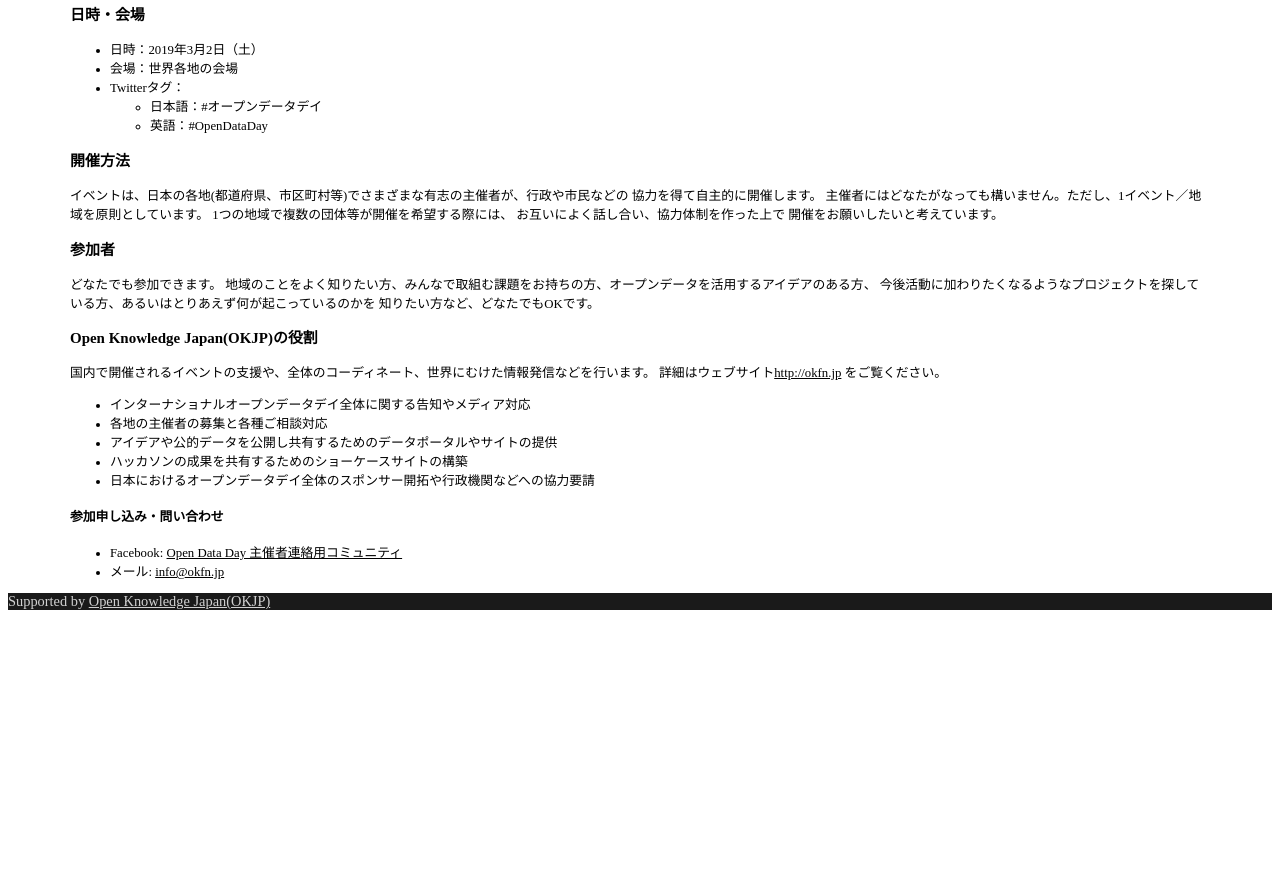
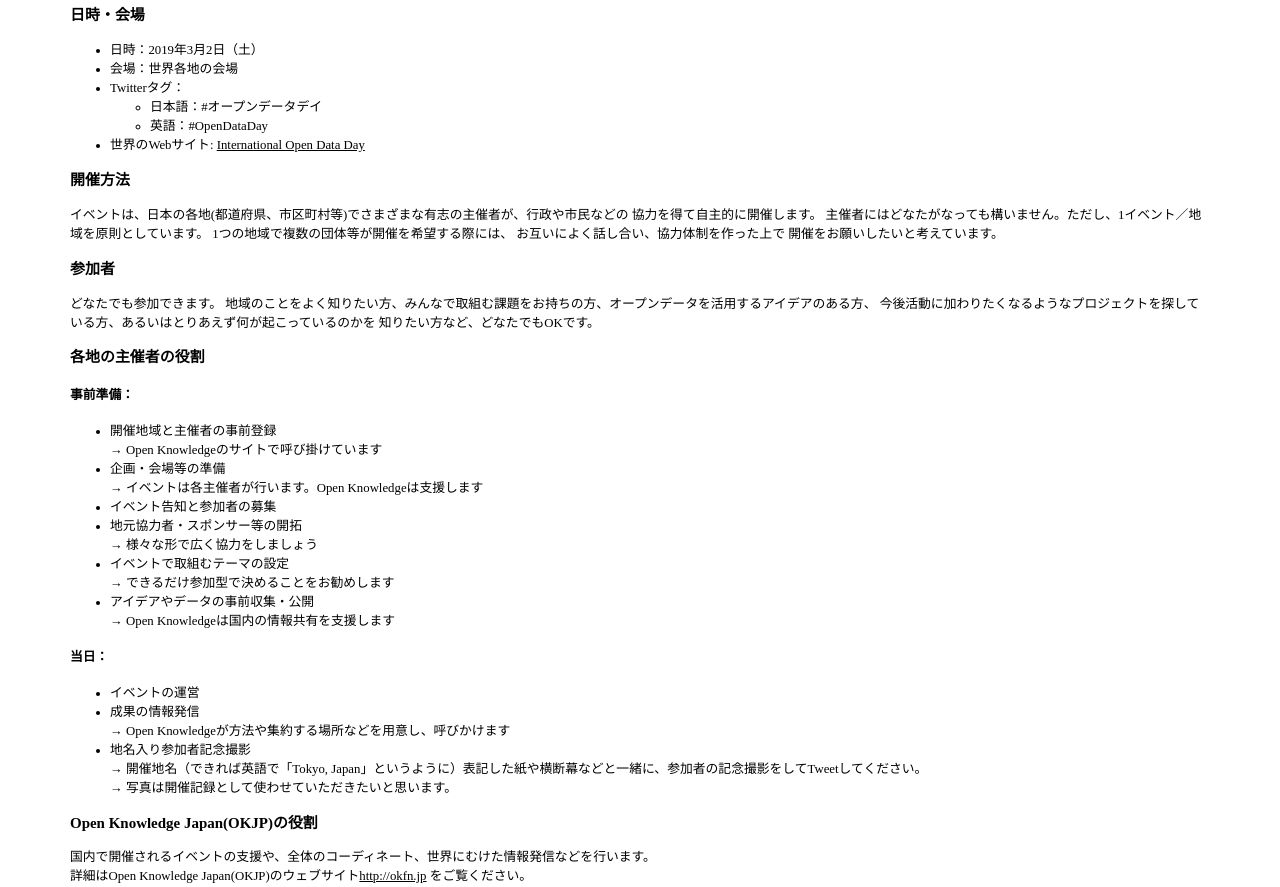
Before and after one commit to okfj/odd19, a plain HTML site: page index.html in a window 1280 px wide. Shown: the part 1178-2065 px from the top of the page. Before the commit the page ends 1796 px from the top, so only its background shows below. Drawn offline with Linux system fonts and the light colour scheme.

Commit message:
Synchronized build

```diff
--- a/index.html
+++ b/index.html
@@ -57,6 +57,7 @@
 <li>英語：#OpenDataDay</li>
 </ul>
 </li>
+<li>世界のWebサイト: <a href="http://opendataday.org/">International Open Data Day</a></li>
 </ul>
 <h3>開催方法</h3>
 <p>イベントは、日本の各地(都道府県、市区町村等)でさまざまな有志の主催者が、行政や市民などの 協力を得て自主的に開催します。
@@ -65,8 +66,33 @@
 <h3>参加者</h3>
 <p>どなたでも参加できます。 地域のことをよく知りたい方、みんなで取組む課題をお持ちの方、オープンデータを活用するアイデアのある方、
 今後活動に加わりたくなるようなプロジェクトを探している方、あるいはとりあえず何が起こっているのかを 知りたい方など、どなたでもOKです。</p>
+<h3>各地の主催者の役割</h3>
+<h4>事前準備：</h4>
+<ul>
+<li>開催地域と主催者の事前登録<br>
+→ Open Knowledgeのサイトで呼び掛けています</li>
+<li>企画・会場等の準備<br>
+→ イベントは各主催者が行います。Open Knowledgeは支援します</li>
+<li>イベント告知と参加者の募集</li>
+<li>地元協力者・スポンサー等の開拓<br>
+→ 様々な形で広く協力をしましょう</li>
+<li>イベントで取組むテーマの設定<br>
+→ できるだけ参加型で決めることをお勧めします</li>
+<li>アイデアやデータの事前収集・公開<br>
+→ Open Knowledgeは国内の情報共有を支援します</li>
+</ul>
+<h4>当日：</h4>
+<ul>
+<li>イベントの運営</li>
+<li>成果の情報発信<br>
+→ Open Knowledgeが方法や集約する場所などを用意し、呼びかけます</li>
+<li>地名入り参加者記念撮影<br>
+→ 開催地名（できれば英語で「Tokyo, Japan」というように）表記した紙や横断幕などと一緒に、参加者の記念撮影をしてTweetしてください。<br>
+→ 写真は開催記録として使わせていただきたいと思います。</li>
+</ul>
 <h3>Open Knowledge Japan(OKJP)の役割</h3>
-<p>国内で開催されるイベントの支援や、全体のコーディネート、世界にむけた情報発信などを行います。 詳細はウェブサイト<a href="http://okfn.jp">http://okfn.jp</a> をご覧ください。</p>
+<p>国内で開催されるイベントの支援や、全体のコーディネート、世界にむけた情報発信などを行います。<br>
+詳細はOpen Knowledge Japan(OKJP)のウェブサイト<a href="http://okfn.jp">http://okfn.jp</a> をご覧ください。</p>
 <ul>
 <li>インターナショナルオープンデータデイ全体に関する告知やメディア対応</li>
 <li>各地の主催者の募集と各種ご相談対応</li>
```
